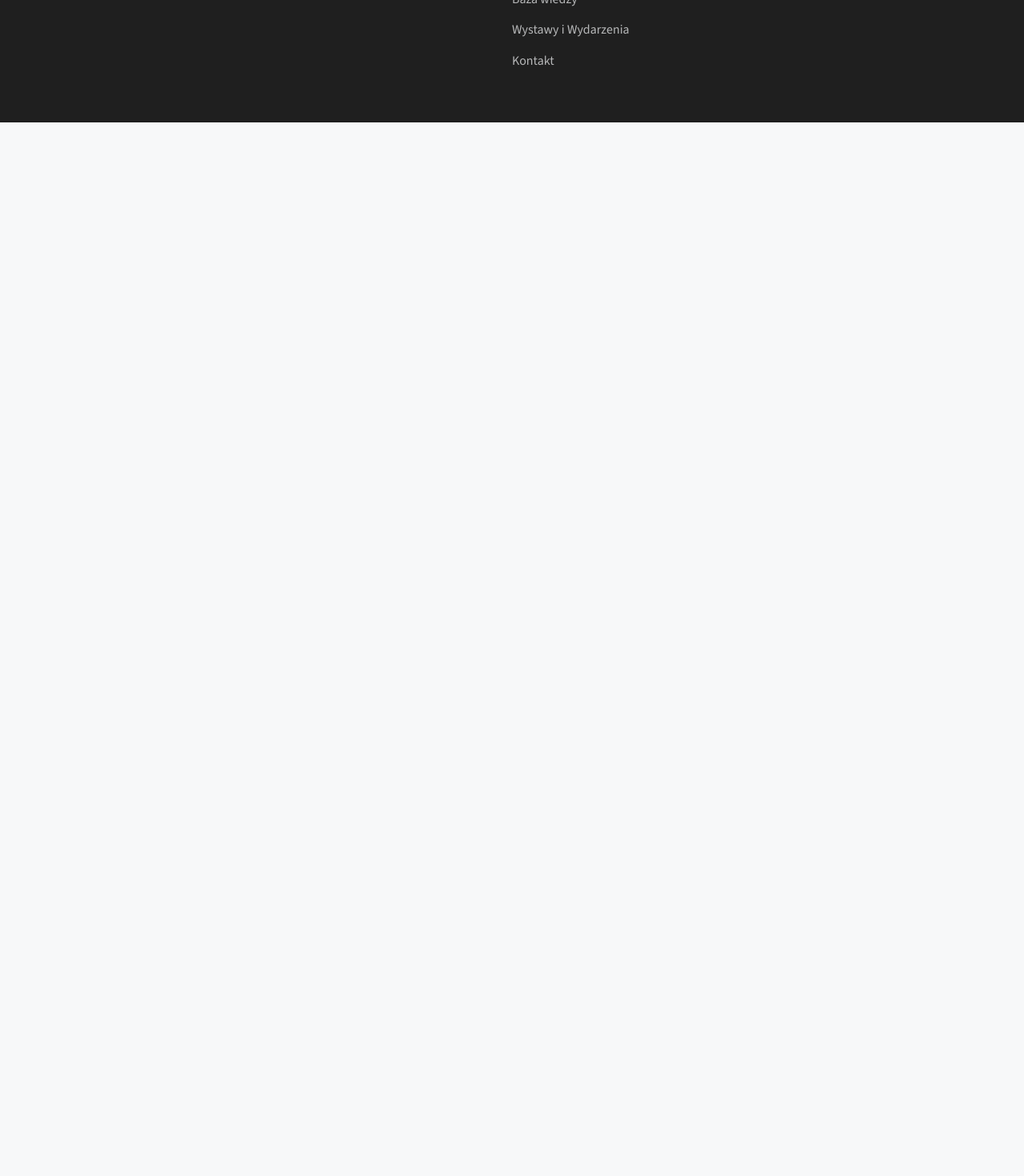
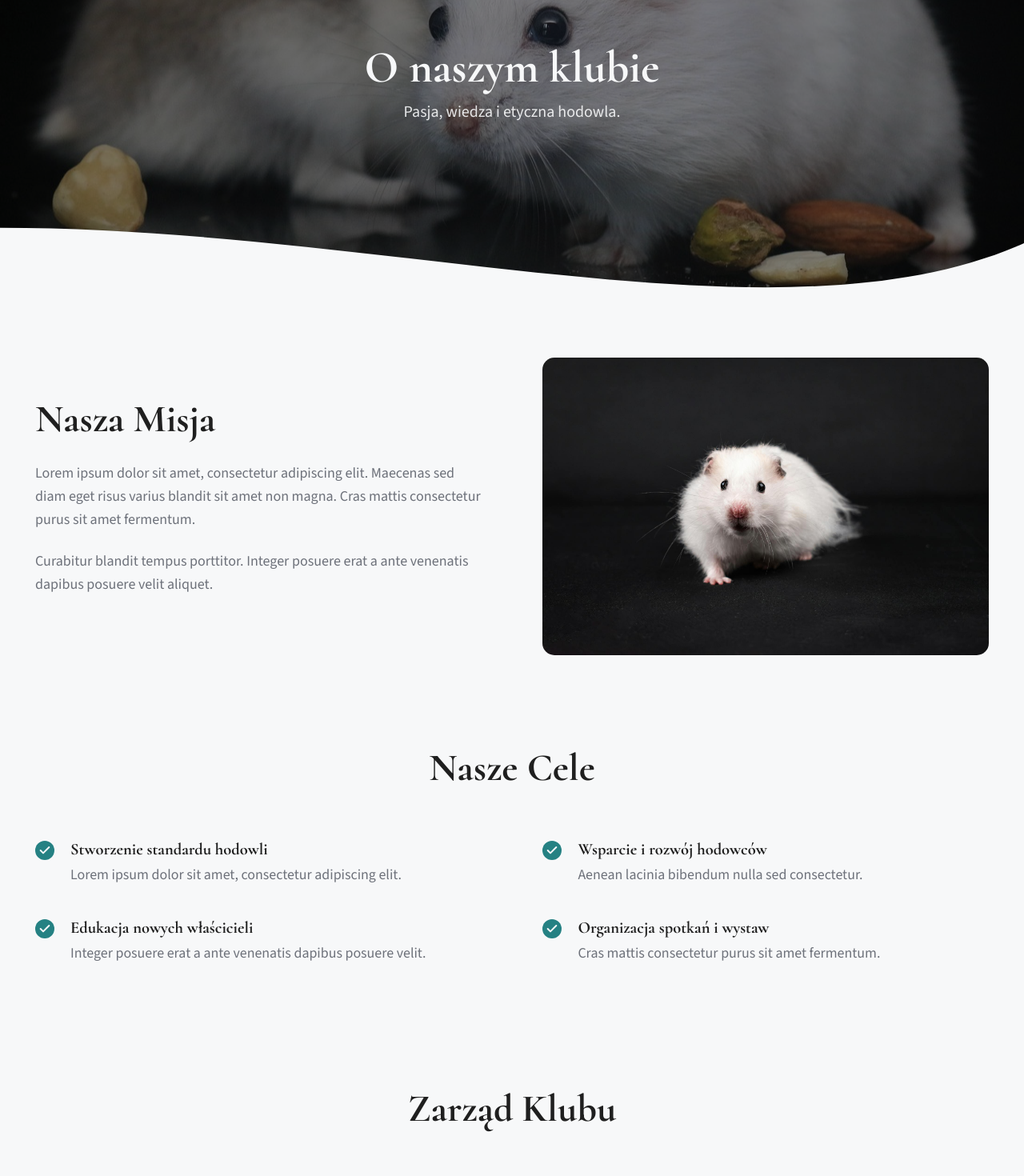
Before and after one commit to afra50/polish-hamster-club, a React (Vite) app: page /about in a window 1280 px wide. Shown: the part 300-1770 px from the top of the page at 80% size. Before the commit the page ends 800 px from the top, so only its background shows below. Built offline with nearby package versions, Linux system fonts and the light colour scheme.

Commit message:
o klubie bez zarzadu i fal

```diff
--- /dev/null
+++ b/src/components/about/AboutHero.jsx
@@ -0,0 +1,22 @@
+import React from "react";
+import heroAbout from "../../assets/hero-about.jpg";
+import WaveAsymmetricDip from "../ui/WaveAsymmetricDip";
+
+export default function AboutHero() {
+  return (
+    <section
+      className="about-hero"
+      style={{ backgroundImage: `url(${heroAbout})` }}
+    >
+      <div className="about-hero__overlay"></div>
+
+      <div className="about-hero__container">
+        <h1>O naszym klubie</h1>
+        <p>Pasja, wiedza i etyczna hodowla.</p>
+      </div>
+
+      {/* Biała fala na dole */}
+      <WaveAsymmetricDip className="ui-wave--bottom" />
+    </section>
+  );
+}
--- /dev/null
+++ b/src/components/about/BoardSection.jsx
@@ -0,0 +1,11 @@
+import React from "react";
+
+export default function BoardSection() {
+  return (
+    <section className="board-section">
+      <div className="board-section__container">
+        <h2>Zarząd Klubu</h2>
+      </div>
+    </section>
+  );
+}
--- /dev/null
+++ b/src/components/about/GoalsSection.jsx
@@ -0,0 +1,60 @@
+import React from "react";
+import { Check } from "lucide-react";
+
+export default function GoalsSection() {
+  return (
+    <section className="goals-section">
+      <div className="goals-section__container">
+        <h2>Nasze Cele</h2>
+
+        <div className="goals-section__grid">
+          <div className="goals-section__column">
+            <div className="goal-item">
+              <span className="goal-item__icon">
+                <Check size={16} />
+              </span>
+              <div className="goal-item__content">
+                <h3>Stworzenie standardu hodowli</h3>
+                <p>Lorem ipsum dolor sit amet, consectetur adipiscing elit.</p>
+              </div>
+            </div>
+
+            <div className="goal-item">
+              <span className="goal-item__icon">
+                <Check size={16} />
+              </span>
+              <div className="goal-item__content">
+                <h3>Edukacja nowych właścicieli</h3>
+                <p>
+                  Integer posuere erat a ante venenatis dapibus posuere velit.
+                </p>
+              </div>
+            </div>
+          </div>
+
+          <div className="goals-section__column">
+            <div className="goal-item">
+              <span className="goal-item__icon">
+                <Check size={16} />
+              </span>
+              <div className="goal-item__content">
+                <h3>Wsparcie i rozwój hodowców</h3>
+                <p>Aenean lacinia bibendum nulla sed consectetur.</p>
+              </div>
+            </div>
+
+            <div className="goal-item">
+              <span className="goal-item__icon">
+                <Check size={16} />
+              </span>
+              <div className="goal-item__content">
+                <h3>Organizacja spotkań i wystaw</h3>
+                <p>Cras mattis consectetur purus sit amet fermentum.</p>
+              </div>
+            </div>
+          </div>
+        </div>
+      </div>
+    </section>
+  );
+}
--- /dev/null
+++ b/src/components/about/MissionSection.jsx
@@ -0,0 +1,29 @@
+import React from "react";
+import missionImg from "../../assets/about-mission.jpg";
+
+export default function MissionSection() {
+  return (
+    <section className="mission-section">
+      <div className="mission-section__container">
+        {/* LEWA: TEKST */}
+        <div className="mission-section__content">
+          <h2>Nasza Misja</h2>
+          <p>
+            Lorem ipsum dolor sit amet, consectetur adipiscing elit. Maecenas
+            sed diam eget risus varius blandit sit amet non magna. Cras mattis
+            consectetur purus sit amet fermentum.
+          </p>
+          <p>
+            Curabitur blandit tempus porttitor. Integer posuere erat a ante
+            venenatis dapibus posuere velit aliquet.
+          </p>
+        </div>
+
+        {/* PRAWA: ZDJĘCIE */}
+        <div className="mission-section__image">
+          <img src={missionImg} alt="Nasza misja – etyczna hodowla" />
+        </div>
+      </div>
+    </section>
+  );
+}
--- /dev/null
+++ b/src/pages/AboutPage.jsx
@@ -0,0 +1,17 @@
+import React from "react";
+import AboutHero from "../components/about/AboutHero";
+import MissionSection from "../components/about/MissionSection";
+import GoalsSection from "../components/about/GoalsSection";
+import BoardSection from "../components/about/BoardSection";
+import "../styles/pages/aboutPage.scss";
+
+export default function AboutPage() {
+  return (
+    <main className="about-page">
+      <AboutHero />
+      <MissionSection />
+      <GoalsSection />
+      <BoardSection />
+    </main>
+  );
+}
--- a/src/routes.jsx
+++ b/src/routes.jsx
@@ -1,6 +1,7 @@
 import React from "react";
 
 import Home from "./pages/Home";
+import AboutPage from "./pages/AboutPage";
 import BreedersPage from "./pages/BreedersPage";
 
 const routes = [
@@ -9,6 +10,10 @@ const routes = [
     element: <Home />,
   },
   {
+    path: "/about",
+    element: <AboutPage />,
+  },
+  {
     path: "/breeders",
     element: <BreedersPage />,
   },
--- /dev/null
+++ b/src/styles/components/about/aboutHero.scss
@@ -0,0 +1,37 @@
+@use "../../variables" as *;
+
+.about-hero {
+  position: relative;
+  min-height: clamp(22rem, 55vw, 38rem);
+  background-size: cover;
+  background-position: center;
+  display: flex;
+  align-items: center;
+  color: $white;
+
+  &__overlay {
+    position: absolute;
+    inset: 0;
+    background: rgba(0, 0, 0, 0.45); // ⬅️ o tym niżej
+    z-index: 1;
+  }
+
+  &__container {
+    @include container; // ✅ TWÓJ MIXIN
+    position: relative;
+    z-index: 2;
+    text-align: center;
+
+    h1 {
+      font-size: clamp(2rem, 5vw, 3.5rem);
+      margin-bottom: 0.5rem;
+      color: $white;
+    }
+
+    p {
+      font-size: clamp(1rem, 2.5vw, 1.25rem);
+      opacity: 0.9;
+      color: $white;
+    }
+  }
+}
--- /dev/null
+++ b/src/styles/components/about/boardSection.scss
@@ -0,0 +1,16 @@
+@use "../../variables" as *;
+
+.board-section {
+  background-color: $white;
+  padding: clamp(3rem, 6vw, 5rem) 0;
+
+  &__container {
+    @include container;
+    text-align: center;
+  }
+
+  h2 {
+    font-size: clamp(2rem, 4vw, 3rem);
+    color: $black;
+  }
+}
--- /dev/null
+++ b/src/styles/components/about/goalsSection.scss
@@ -0,0 +1,73 @@
+@use "../../variables" as *;
+
+.goals-section {
+  background-color: $white;
+  padding: clamp(3rem, 6vw, 6rem) 0;
+
+  &__container {
+    @include container;
+    text-align: center;
+  }
+
+  h2 {
+    font-size: clamp(2rem, 4vw, 3rem);
+    margin-bottom: clamp(2.5rem, 5vw, 4rem);
+    color: $black;
+  }
+
+  &__grid {
+    display: grid;
+    grid-template-columns: 1fr;
+    gap: clamp(3rem, 6vw, 5rem);
+
+    @media (min-width: 768px) {
+      grid-template-columns: 1fr 1fr;
+      text-align: left;
+    }
+  }
+
+  &__column {
+    display: flex;
+    flex-direction: column;
+    gap: 2.5rem;
+  }
+}
+
+/* ===== POJEDYNCZY CEL ===== */
+
+.goal-item {
+  display: flex;
+  align-items: flex-start;
+  gap: 1.25rem;
+}
+
+.goal-item__icon {
+  flex-shrink: 0;
+  width: 1.5rem;
+  height: 1.5rem;
+  border-radius: 50%;
+  background-color: $color-first;
+  display: flex;
+  align-items: center;
+  justify-content: center;
+  color: $white;
+
+  svg {
+    stroke-width: 3; // wyraźniejszy check
+  }
+}
+
+.goal-item__content {
+  h3 {
+    font-size: clamp(1.15rem, 1.6vw, 1.35rem); // ⬅️ WIĘKSZE
+    font-weight: 700; // ⬅️ BOLD jak na screenie
+    margin-bottom: 0.4rem;
+    color: $black;
+  }
+
+  p {
+    font-size: clamp(1rem, 1.4vw, 1.125rem);
+    color: $color-second;
+    line-height: 1.6;
+  }
+}
--- /dev/null
+++ b/src/styles/components/about/missionSection.scss
@@ -0,0 +1,58 @@
+@use "../../variables" as *;
+
+.mission-section {
+  background-color: $white;
+  padding: clamp(2rem, 3vw, 5rem) 0;
+  position: relative;
+  z-index: 5;
+
+  &__container {
+    @include container;
+    display: grid;
+    grid-template-columns: 1fr 1fr;
+    gap: clamp(2.5rem, 6vw, 5rem);
+    align-items: center;
+
+    @media (max-width: 1024px) {
+      grid-template-columns: 1fr;
+      text-align: center;
+      gap: 3rem;
+    }
+  }
+
+  &__content {
+    @media (max-width: 1024px) {
+      max-width: 800px;
+      margin: 0 auto;
+    }
+
+    h2 {
+      font-size: clamp(2rem, 4vw, 3rem); // ✅ TAK SAMO JAK NA HOME
+      color: $black;
+      margin-bottom: 1.5rem;
+      line-height: 1.2;
+    }
+
+    p {
+      color: $color-second;
+      margin-bottom: 1.5rem;
+      font-size: clamp(1rem, 1.5vw, 1.125rem); // ✅ TA SAMA SKALA
+      line-height: 1.6;
+    }
+  }
+
+  &__image {
+    img {
+      width: 100%;
+      height: auto;
+      border-radius: $border-radius;
+      display: block;
+      object-fit: cover;
+      max-height: 700px;
+
+      @media (max-width: 767px) {
+        max-height: 300px;
+      }
+    }
+  }
+}
--- /dev/null
+++ b/src/styles/pages/aboutPage.scss
@@ -0,0 +1,11 @@
+// Główny plik stylów dla strony About, importuje style komponentów
+// Kolejność importu ma znaczenie dla kaskadowości
+@use "../components/about/aboutHero.scss";
+@use "../components/about/missionSection.scss";
+@use "../components/about/goalsSection.scss";
+@use "../components/about/boardSection.scss";
+
+.about-page {
+  // Ewentualne style globalne tylko dla about page
+  overflow-x: hidden;
+}
```
Also changed, not shown: src/assets/about-mission.jpg (added), src/assets/hero-about.jpg (added).
